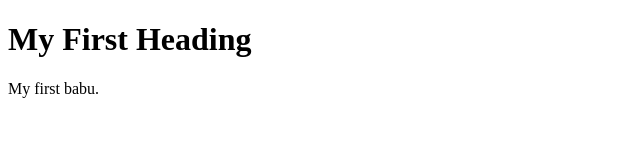
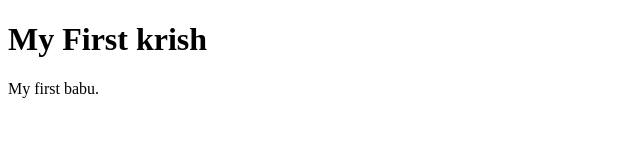
Before and after one commit to sankarb91/ma052025, a plain HTML site: page index.html in a window 1280 px wide. Shown: the whole page, without its empty margins (0-640 px from the left). Drawn offline with Linux system fonts and the light colour scheme.

Commit message:
feat : file

```diff
--- a/index.html
+++ b/index.html
@@ -2,7 +2,7 @@
 <html>
 <body>
 
-<h1>My First Heading</h1>
+<h1>My First krish</h1>
 <p>My first babu.</p>
 
 </body>
```
